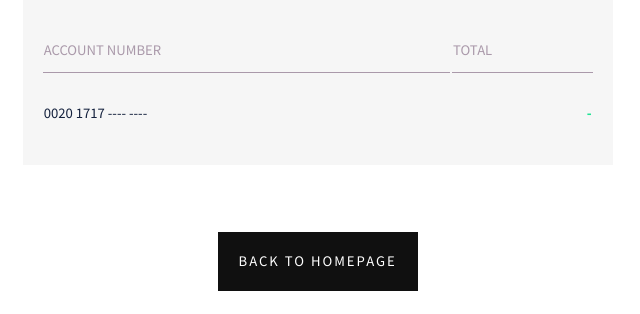
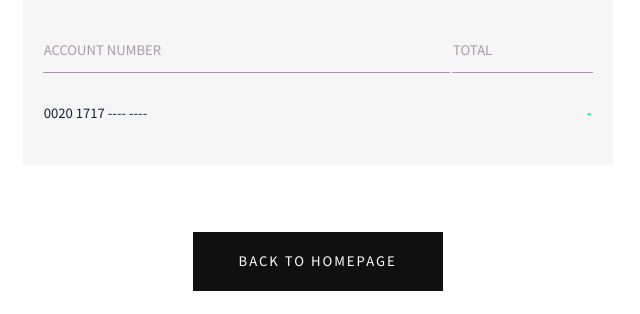
Before and after one commit to itsDuncan/portfolio, a Django app: template developer/templates/developer/quotation/email_template.html in a window 1280 px wide. Shown: the part 597-911 px from the top of the page, without its empty margins (0-640 px from the left). Run offline with Django 3.2, Linux system fonts and the light colour scheme; the template is opened without the code that fills it: values that come from a table or form of the project are taken from there, others are empty; data comes from the database, SQL or seed files in the repository; parts of the project's set-up code (start-up, migrations or seed data) failed here and were passed over.

Commit message:
Testing Email Display

```diff
--- a/designer/views.py
+++ b/designer/views.py
@@ -27,7 +27,7 @@ class DesignJobWizard(SessionWizardView):
 		from_email = 'duncanmuiru513@gmail.com'
 		to = client_email
 
-		subject = 'Grpahic Design Request'
+		subject = 'Graphic Design Request'
 		text_content = 'Hello {}. Kindly find below an estimate quotation of the services you requested.'.format(client_name)
 		html_content = render_to_string('designer/email/email_template.html', {'recipient': client_name})
 
--- a/developer/templates/developer/quotation/email_template.html
+++ b/developer/templates/developer/quotation/email_template.html
@@ -271,7 +271,7 @@
 		</table>
 	</div>
 	<div class="container text-center" style="padding: 1rem; max-width: 590px; text-align: center;">
-		<a style="text-decoration: none; width: 200px; display: inline-block; position: relative; color: #fff; cursor: pointer; font-size: 1rem; line-height: 4; letter-spacing: 2px; text-align: center; text-transform: uppercase; background-color: #101010; border: none;" href="https://dun-can.herokuapp.com/">Back to homepage</a>
+		<a style="text-decoration: none; width: 250px; display: inline-block; position: relative; color: #fff; cursor: pointer; font-size: 1rem; line-height: 4; letter-spacing: 2px; text-align: center; text-transform: uppercase; background-color: #101010; border: none;" href="https://dun-can.herokuapp.com/">Back to homepage</a>
 	</div>
 </body>
 </html>
```
